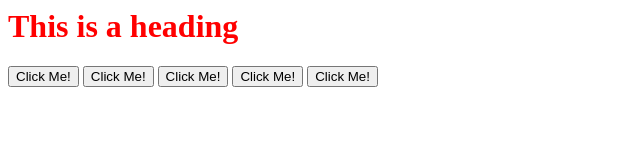
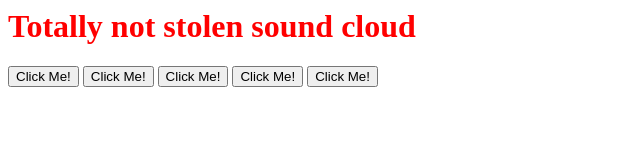
Before and after one commit to chrisBirmingham/hackDayNotSoUselessTeam, a plain HTML site: page www/index.html in a window 1280 px wide. Shown: the whole page, without its empty margins (0-640 px from the left). Drawn offline with Linux system fonts and the light colour scheme.

Commit message:
commitment 2

```diff
--- a/www/index.html
+++ b/www/index.html
@@ -3,7 +3,7 @@
         <title>Totally not stolen sound cloud</title>
     </head>
     <body>
-      <h1 style="color:red">This is a heading</h1>
+      <h1 style="color:red">Totally not stolen sound cloud</h1>
        <button type="button" onclick="buttonPressed()">Click Me!</button>
        <button type="button">Click Me!</button>
        <button type="button">Click Me!</button>
```
